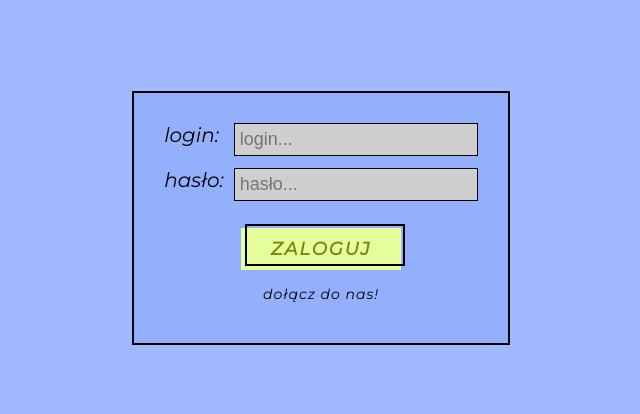
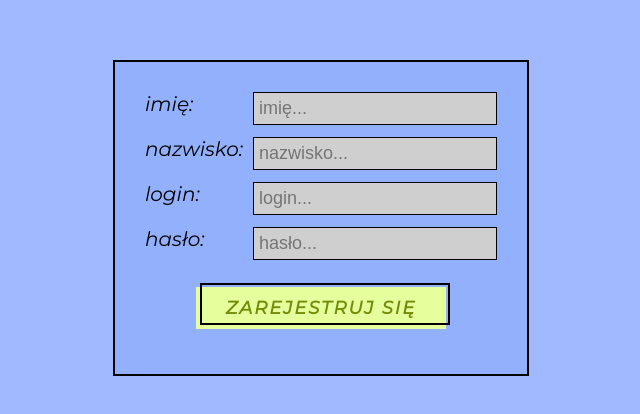
Before and after one commit to patryk-olti/TodoAdvanced, a React (Create React App) app: page / in a window 1280 px wide. Shown: the part 182-596 px from the top of the page, without its empty margins (319-959 px from the left). Built offline with nearby package versions, Linux system fonts and the light colour scheme.

Commit message:
change conception of file namespace, add register page

```diff
--- a/src/components/LoginBox.js
+++ b/src/components/LoginBox.js
@@ -1,5 +1,5 @@
 import React from 'react';
-import "../styles/LoginBox.scss";
+import "../styles/LoginRegisterBox.scss";
 
 const LoginBox = (props) => {
 
--- a/src/containers/LoginWindow.js
+++ b/src/containers/LoginWindow.js
@@ -2,14 +2,14 @@ import React from "react";
 import LoginBox from "../components/LoginBox";
 import Button from "../components/Button";
 
-import "../styles/LoginWindow.scss";
+import "../styles/LoginRegisterWindow.scss";
 
 export default function LoginWindow(){
 
     return(
-        <div className="LoginWindow">
+        <div className="Window">
 
-            <form className="LoginForm">
+            <form className="Form">
                 <div className="form">
                     <LoginBox name="login" type="text"/>
                     <LoginBox name="hasło" type="password"/>
--- /dev/null
+++ b/src/containers/RegisterWindow.js
@@ -0,0 +1,30 @@
+import React from 'react';
+import LoginBox from '../components/LoginBox';
+import Button from '../components/Button';
+
+import '../styles/LoginRegisterWindow.scss';
+
+const RegisterWindow = () => {
+
+    return(
+        <div className="Window">
+
+            <form className="Form">
+                <div className="form">
+                    <LoginBox name="imię" type="text"/>
+                    <LoginBox name="nazwisko" type="text"/>
+                    <LoginBox name="login" type="text"/>
+                    <LoginBox name="hasło" type="password"/>
+                </div>
+                <Button name="zarejestruj się"/>
+            </form>
+
+            <div className="LoginMessage">
+                <span> </span>
+            </div>
+
+        </div>
+    )
+}
+
+export default RegisterWindow;
--- a/src/pages/App.js
+++ b/src/pages/App.js
@@ -2,6 +2,7 @@ import React from 'react';
 import { BrowserRouter as Router } from "react-router-dom";
 
 import LoginPage from './LoginPage';
+import RegisterPage from './RegisterPage';
 
 import '../styles/App.scss';
 
@@ -16,7 +17,7 @@ class App extends React.Component {
     return (
     <Router>
       <div className="App">
-        <LoginPage />
+        <RegisterPage />
 
 
 
--- a/src/pages/LoginPage.js
+++ b/src/pages/LoginPage.js
@@ -2,13 +2,12 @@ import React from "react";
 
 import LoginWindow from '../containers/LoginWindow';
 
-import "../styles/LoginPage.scss";
+import "../styles/LoginRegisterPage.scss";
 
 const LoginPage = () => {
 
-
     return(
-        <div className="LoginPage">
+        <div className="Page">
             <LoginWindow />
         </div>
     )
--- /dev/null
+++ b/src/pages/RegisterPage.js
@@ -0,0 +1,15 @@
+import React from 'react';
+import RegisterWindow from '../containers/RegisterWindow';
+
+import "../styles/LoginRegisterPage.scss";
+
+const RegisterPage = () => {
+
+    return(
+        <div className="Page">
+            <RegisterWindow />
+        </div>
+    )
+}
+
+export default RegisterPage;
--- a/src/styles/LoginPage.scss
+++ b/src/styles/LoginRegisterPage.scss
@@ -1,6 +1,6 @@
 $backgroundColor: rgb(161, 186, 255);
 
-.LoginPage{
+.Page{
     display: flex;
     justify-content: center;
     align-items: center;
--- a/src/styles/LoginWindow.scss
+++ b/src/styles/LoginRegisterWindow.scss
@@ -1,6 +1,6 @@
 $backgroundColor: rgb(147, 176, 253);
 
-.LoginWindow{
+.Window{
     padding: 30px;
 
     border: 2px solid black;
```
Also changed, not shown: src/styles/LoginRegisterBox.scss (renamed from src/styles/LoginBox.scss).
